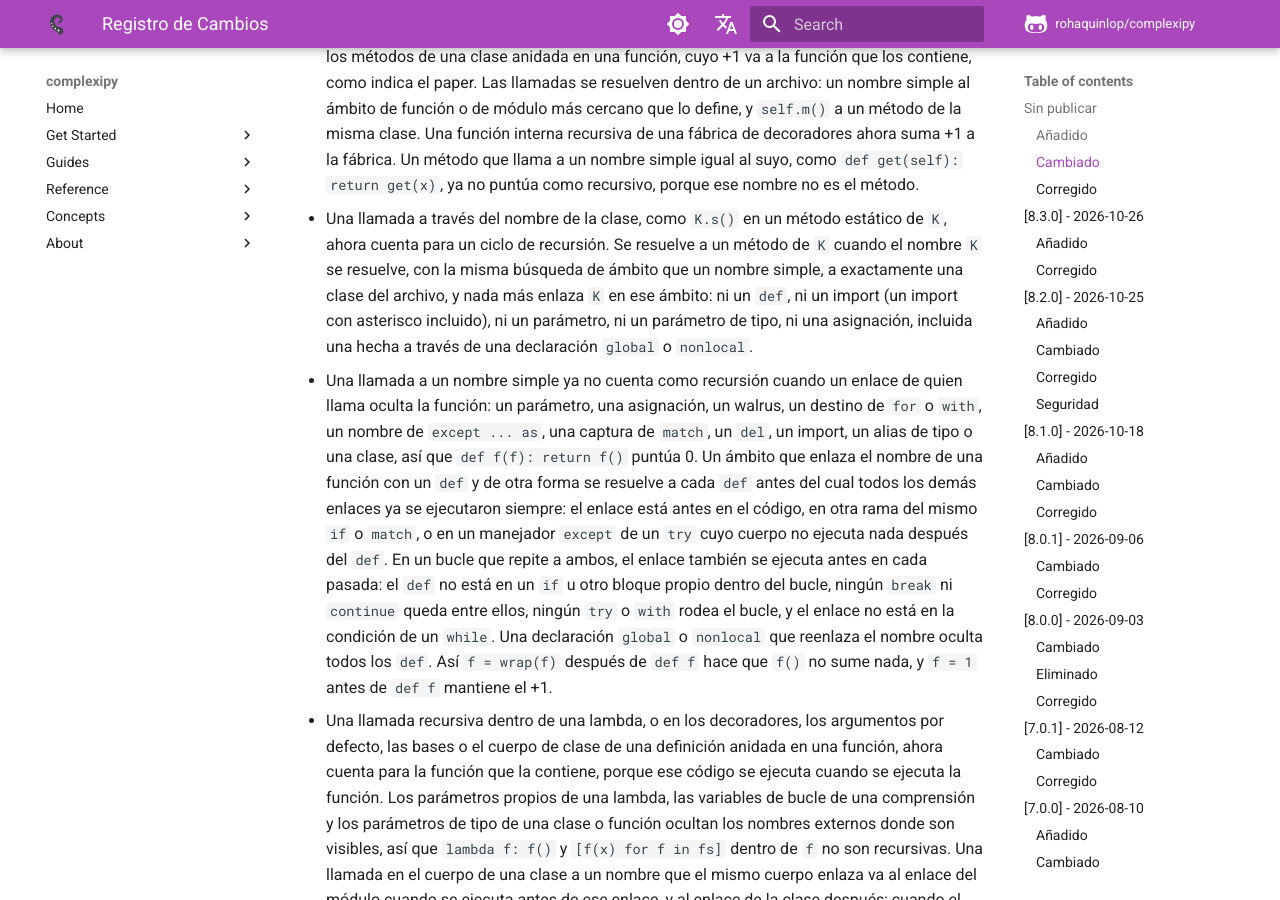
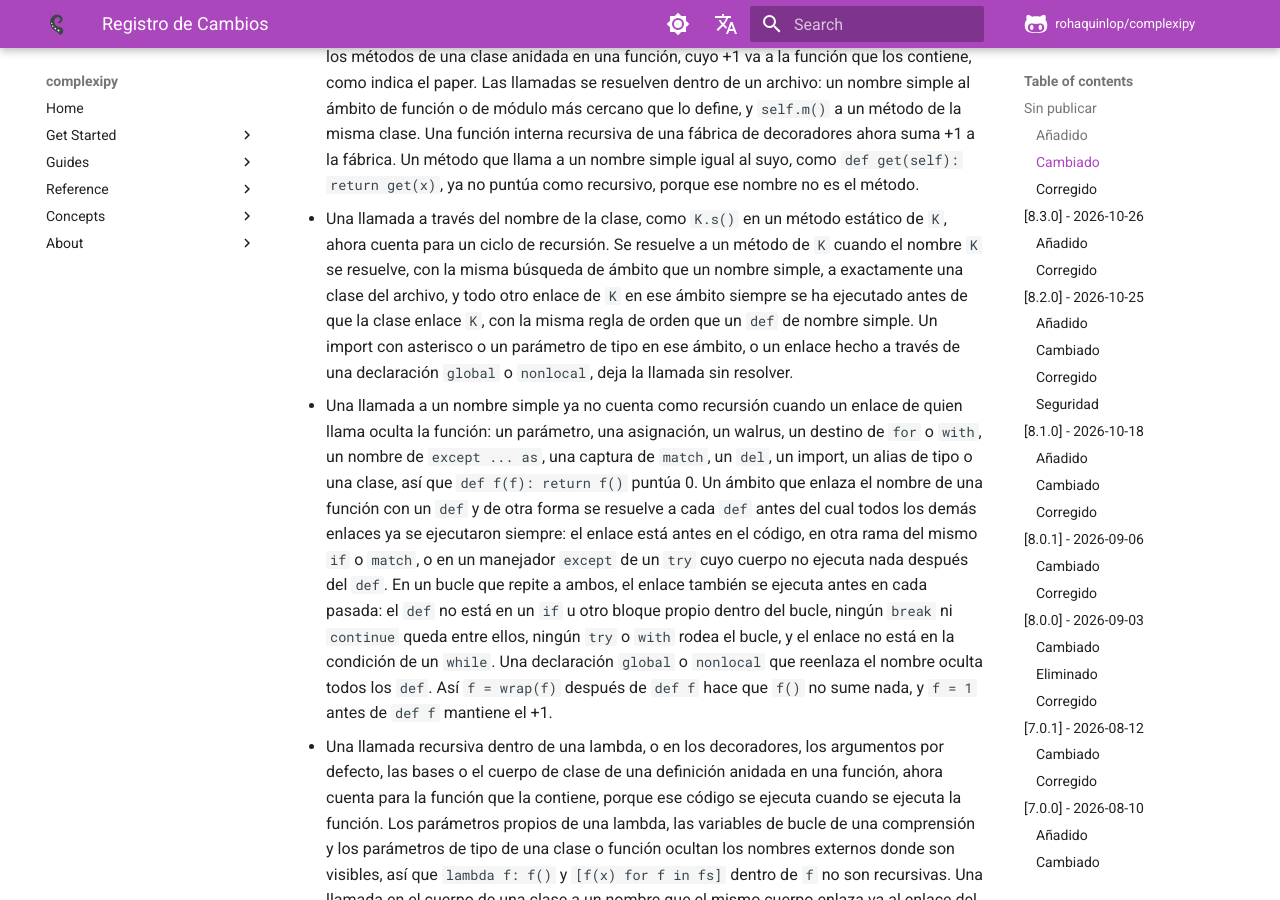
Before and after one commit to rohaquinlop/complexipy, an MkDocs documentation site: the page built from docs/es/changelog.md, in a window 1280 px wide and 900 px high, scrolled down 1881 px. Built offline with MkDocs 1.6.1 and Material for MkDocs 9.7.7, drawn with Linux system fonts in a browser that asks for light colours; comment, search, counter and statistics services are not loaded.

```diff
--- a/docs/es/changelog.md
+++ b/docs/es/changelog.md
@@ -95,10 +95,12 @@ GitHub con todos los detalles.
 - Una llamada a través del nombre de la clase, como `K.s()` en un método
   estático de `K`, ahora cuenta para un ciclo de recursión. Se resuelve a un
   método de `K` cuando el nombre `K` se resuelve, con la misma búsqueda de
-  ámbito que un nombre simple, a exactamente una clase del archivo, y nada más
-  enlaza `K` en ese ámbito: ni un `def`, ni un import (un import con asterisco
-  incluido), ni un parámetro, ni un parámetro de tipo, ni una asignación,
-  incluida una hecha a través de una declaración `global` o `nonlocal`.
+  ámbito que un nombre simple, a exactamente una clase del archivo, y todo
+  otro enlace de `K` en ese ámbito siempre se ha ejecutado antes de que la
+  clase enlace `K`, con la misma regla de orden que un `def` de nombre simple.
+  Un import con asterisco o un parámetro de tipo en ese ámbito, o un enlace
+  hecho a través de una declaración `global` o `nonlocal`, deja la llamada sin
+  resolver.
 - Una llamada a un nombre simple ya no cuenta como recursión cuando un enlace
   de quien llama oculta la función: un parámetro, una asignación, un walrus,
   un destino de `for` o `with`, un nombre de `except ... as`, una captura de
```
Also changed, not shown: CHANGELOG.md (+4 -3 lines), docs/es/understanding-scores.md (+1 -1 lines), docs/understanding-scores.md (+1 -1 lines).
